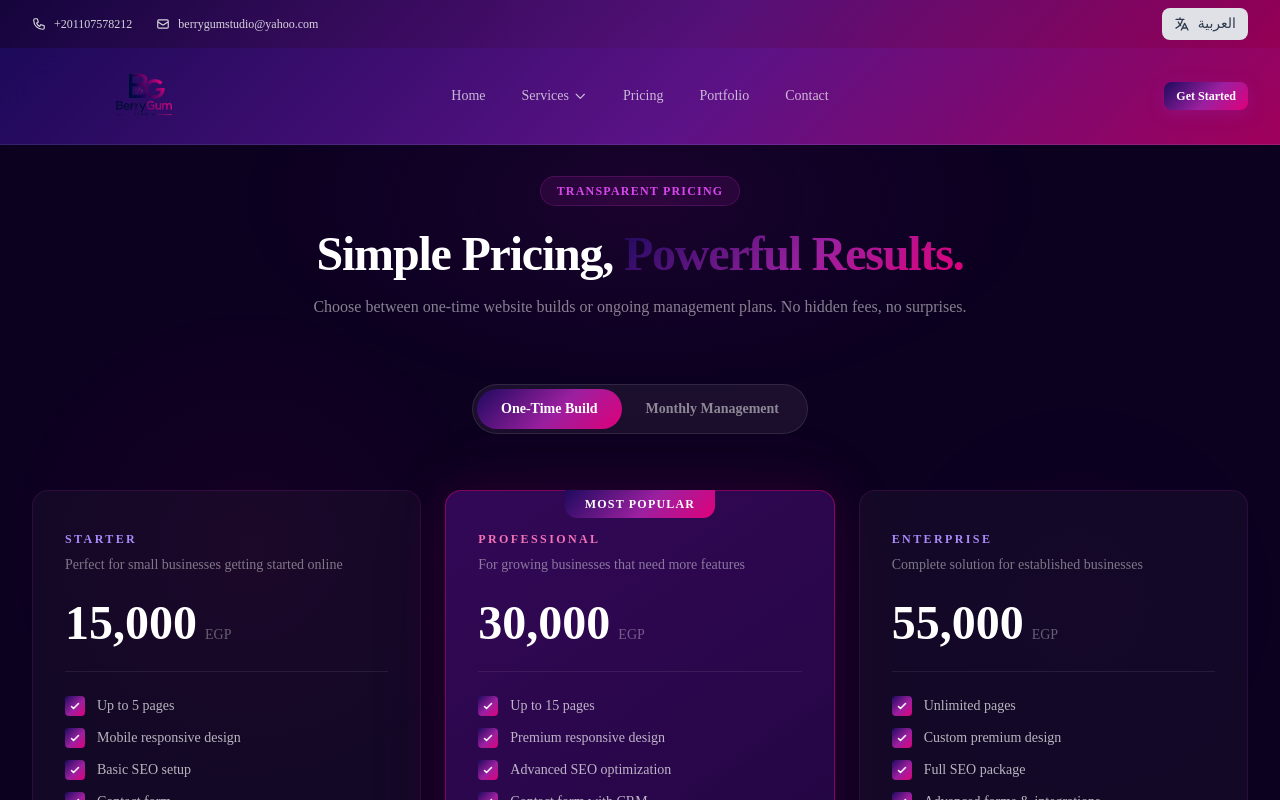
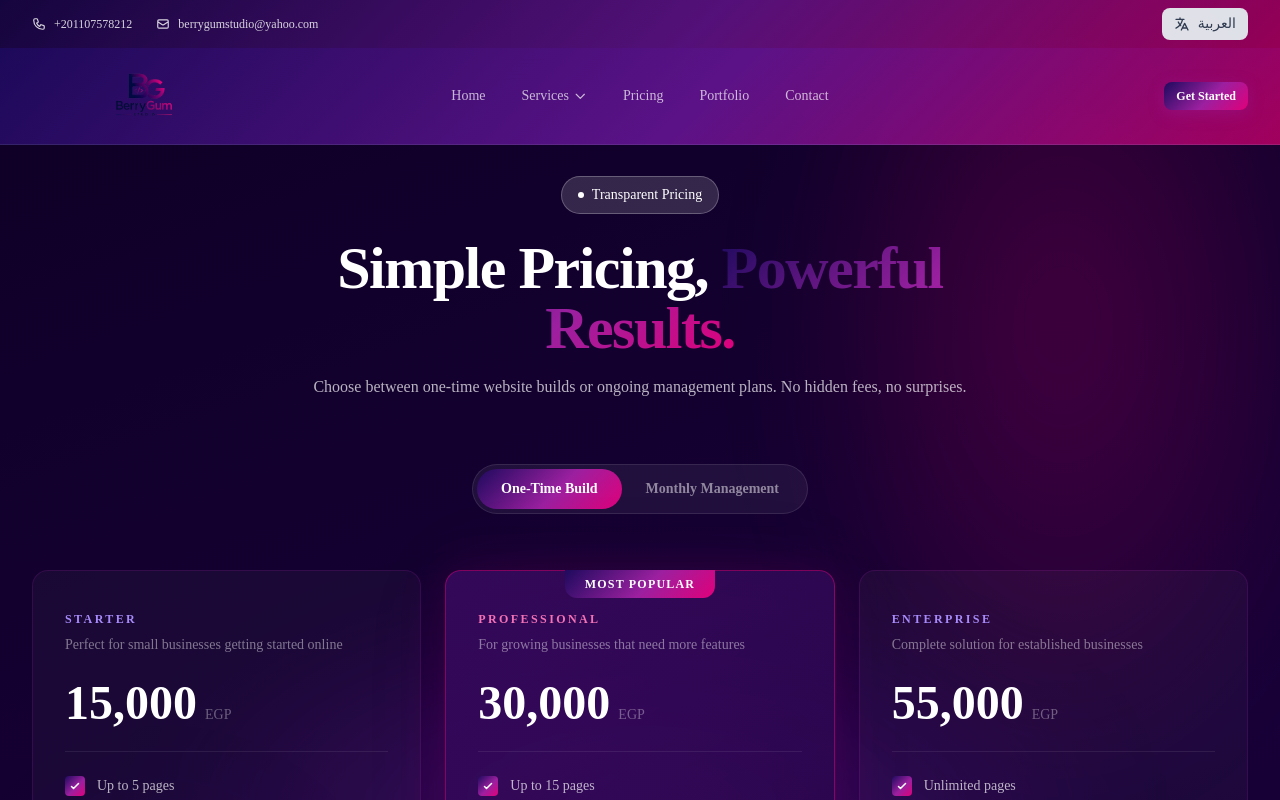
Before and after one commit to Amrwar/BerryGum, a Next.js app: page /pricing in a window 1280 px wide. Shown: the top 800 px of the page. Built offline with nearby package versions, Linux system fonts and the light colour scheme.

Commit message:
Coming Soon cards for unbuilt projects + fix pricing hero
- Portfolio: placeholder cards now show a professional Coming Soon design
  (brand gradient bg, subtle grid, glow orb, pulsing dot, tracking text)
- Pricing page: now uses HeroBg component to match all other pages

```diff
--- a/app/pricing/page.tsx
+++ b/app/pricing/page.tsx
@@ -1,5 +1,6 @@
 "use client";
 
+import HeroBg from "@/components/HeroBg";
 import PricingCards from "@/components/PricingCards";
 import { useLanguage } from "@/lib/LanguageContext";
 
@@ -7,31 +8,22 @@ export default function PricingPage() {
   const { t } = useLanguage();
 
   return (
-    <div style={{ background: "#0d0120", minHeight: "100vh" }}>
-      {/* Ambient glows */}
-      <div className="fixed inset-0 pointer-events-none overflow-hidden">
-        <div className="absolute top-0 left-1/2 -translate-x-1/2 w-[800px] h-[400px] rounded-full opacity-40"
-             style={{ background: "radial-gradient(ellipse, rgba(155,32,160,0.25) 0%, rgba(30,10,94,0.15) 50%, transparent 70%)" }} />
-        <div className="absolute bottom-0 left-0 w-[500px] h-[500px] rounded-full opacity-20"
-             style={{ background: "radial-gradient(circle, rgba(224,0,122,0.2) 0%, transparent 70%)" }} />
-        <div className="absolute bottom-0 right-0 w-[400px] h-[400px] rounded-full opacity-20"
-             style={{ background: "radial-gradient(circle, rgba(30,10,94,0.3) 0%, transparent 70%)" }} />
+    <>
+      {/* Hero */}
+      <section className="hero relative pt-44 pb-20 overflow-hidden">
+        <HeroBg />
+        <div className="container-custom relative z-10">
+          <div className="text-center max-w-2xl mx-auto mb-16">
+            <div className="inline-flex items-center px-4 py-2 rounded-full mb-6"
+                 style={{ background: "rgba(255,255,255,0.15)", border: "1px solid rgba(255,255,255,0.25)" }}>
+              <span className="w-1.5 h-1.5 rounded-full bg-white mr-2" />
+              <span className="text-sm font-medium text-white">{t("pricing.badge")}</span>
             </div>
-
-      <div className="relative container-custom pt-44 pb-24">
-        {/* Header */}
-        <div className="text-center max-w-2xl mx-auto mb-16">
-          <div className="inline-flex items-center px-4 py-1.5 rounded-full text-xs font-bold tracking-widest uppercase mb-6"
-               style={{ background: "rgba(155,32,160,0.15)", border: "1px solid rgba(155,32,160,0.3)", color: "#d946ef" }}>
-            {t("pricing.badge")}
-          </div>
-          <h1 className="text-4xl sm:text-5xl font-black text-white mb-4 leading-tight">
+            <h1 className="heading-xl text-white mb-4">
               {t("pricing.heroTitle")}{" "}
-            <span style={{ background: "var(--gradient-brand)", WebkitBackgroundClip: "text", WebkitTextFillColor: "transparent" }}>
-              {t("pricing.heroTitleGradient")}
-            </span>
+              <span className="text-gradient">{t("pricing.heroTitleGradient")}</span>
             </h1>
-          <p className="text-base leading-relaxed" style={{ color: "rgba(255,255,255,0.5)" }}>
+            <p className="text-base text-white/70 leading-relaxed">
               {t("pricing.subtitle")}
             </p>
           </div>
@@ -39,6 +31,7 @@ export default function PricingPage() {
           {/* Pricing Cards */}
           <PricingCards showToggle={true} />
         </div>
-    </div>
+      </section>
+    </>
   );
 }
--- a/components/PortfolioGrid.tsx
+++ b/components/PortfolioGrid.tsx
@@ -129,10 +129,7 @@ export default function PortfolioGrid({ limit, showFilters = true }: PortfolioGr
           return (
             <CardWrapper key={project.id}>
               {/* Thumbnail */}
-              <div className={`aspect-[4/3] relative overflow-hidden ${
-                project.id >= 6 ? "bg-slate-900" :
-                `bg-gradient-to-br ${project.color}`
-              }`}>
+              <div className="aspect-[4/3] relative overflow-hidden bg-slate-900">
 
                 {/* Escape Barbershop — marketing image */}
                 {project.id === 6 && (
@@ -154,15 +151,35 @@ export default function PortfolioGrid({ limit, showFilters = true }: PortfolioGr
                 {project.id === 10 && (
                   <Image src="/portfolio/valueplus-website.png" alt="ValuePlus" fill className="object-cover object-top" sizes="(max-width: 768px) 100vw, 33vw" />
                 )}
-                {/* Placeholder for non-real projects */}
+                {/* Coming Soon — for projects without a real image */}
                 {project.id < 6 && (
-                  <div className="absolute inset-0 flex items-center justify-center">
-                    <div className="w-20 h-20 bg-white/10 backdrop-blur-sm rounded-2xl flex items-center justify-center">
-                      <svg className="w-10 h-10 text-white/50" fill="none" stroke="currentColor" viewBox="0 0 24 24">
-                        <path strokeLinecap="round" strokeLinejoin="round" strokeWidth={1.5} d="M4 16l4.586-4.586a2 2 0 012.828 0L16 16m-2-2l1.586-1.586a2 2 0 012.828 0L20 14m-6-6h.01M6 20h12a2 2 0 002-2V6a2 2 0 00-2-2H6a2 2 0 00-2 2v12a2 2 0 002 2z" />
-                      </svg>
+                  <>
+                    {/* Gradient background */}
+                    <div className="absolute inset-0"
+                         style={{ background: "linear-gradient(135deg, #0e0025 0%, #2a0a5e 45%, #6b1890 80%, #a0005a 100%)" }} />
+                    {/* Subtle grid */}
+                    <div className="absolute inset-0 opacity-[0.06]"
+                         style={{ backgroundImage: "linear-gradient(rgba(255,255,255,1) 1px, transparent 1px), linear-gradient(90deg, rgba(255,255,255,1) 1px, transparent 1px)", backgroundSize: "40px 40px" }} />
+                    {/* Glow orb */}
+                    <div className="absolute inset-0 flex items-center justify-center pointer-events-none">
+                      <div className="w-40 h-40 rounded-full"
+                           style={{ background: "radial-gradient(circle, rgba(155,32,160,0.35) 0%, transparent 70%)", filter: "blur(20px)" }} />
                     </div>
-                  </div>
+                    {/* Content */}
+                    <div className="absolute inset-0 flex flex-col items-center justify-center gap-3">
+                      {/* Pulsing dot */}
+                      <div className="flex items-center gap-2 mb-1">
+                        <span className="w-2 h-2 rounded-full animate-pulse"
+                              style={{ background: "var(--gradient-brand)", boxShadow: "0 0 8px rgba(224,0,122,0.8)" }} />
+                        <span className="text-xs font-bold tracking-[0.25em] uppercase text-white/50">
+                          {t("portfolioGrid.comingSoon")}
+                        </span>
+                      </div>
+                      <p className="text-white/25 text-xs tracking-wider">
+                        {project.title}
+                      </p>
+                    </div>
+                  </>
                 )}
 
                 {/* Company logo badge — bottom-left overlay */}
--- a/messages/ar.json
+++ b/messages/ar.json
@@ -390,6 +390,7 @@
       "ecommerce": "التجارة الإلكترونية"
     },
     "viewProject": "عرض المشروع",
+    "comingSoon": "قريباً",
     "viewAll": "عرض جميع المشاريع",
     "projects": {
       "0": { "title": "موقع عيادة طبية", "description": "موقع عيادة احترافي مع حجز المواعيد أونلاين وملفات الأطباء" },
--- a/messages/en.json
+++ b/messages/en.json
@@ -390,6 +390,7 @@
       "ecommerce": "E-commerce"
     },
     "viewProject": "View Project",
+    "comingSoon": "Coming Soon",
     "viewAll": "View All Projects",
     "projects": {
       "0": { "title": "Medical Clinic Website", "description": "Professional clinic website with online appointment booking and doctor profiles" },
```
Lines whose indentation alone changed are shown as unchanged.
